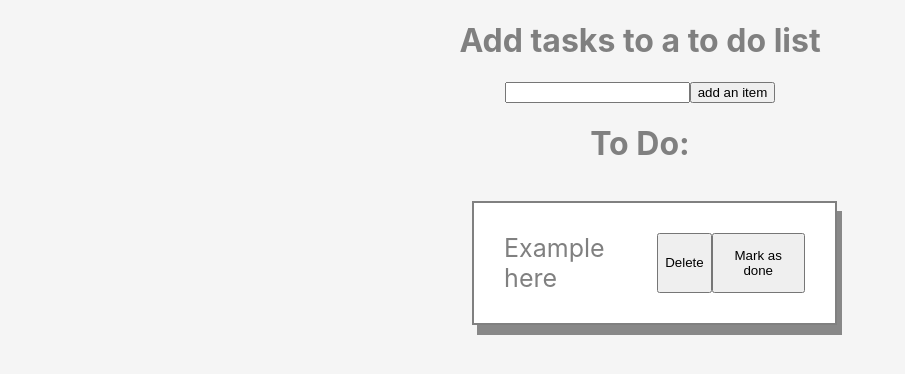
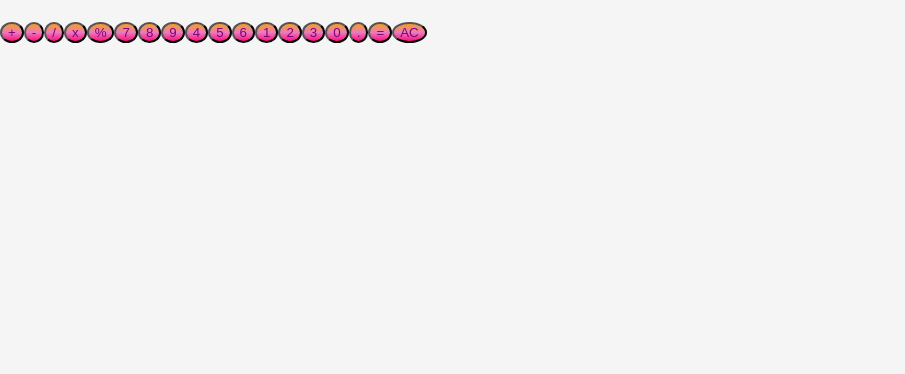
Before and after one commit to anastasia-pan/shoppingList, a React (Create React App) app: page / in a window 1280 px wide. Shown: the top 374 px of the page, without its empty margins (0-905 px from the left). Built offline with nearby package versions, Linux system fonts and the light colour scheme.

Commit message:
deployment

```diff
--- /dev/null
+++ b/src/Calculator.js
@@ -0,0 +1,85 @@
+import { evaluate } from "mathjs";
+import { useState } from "react";
+import "./calculator.css";
+
+const Calculator = () => {
+  const numbers = [
+    "+",
+    "-",
+    "/",
+    "x",
+    "%",
+    "7",
+    "8",
+    "9",
+    "4",
+    "5",
+    "6",
+    "1",
+    "2",
+    "3",
+    "0",
+    ".",
+  ];
+
+  //   "=",
+  //   "AC",
+
+  const [userInput, setUserInput] = useState("");
+  const [userTotal, setUserTotal] = useState([]);
+  const [title, setTitle] = useState("");
+
+  const getValue = (value) => {
+    let x = `${userInput}${value}`;
+    setTitle(x);
+  };
+  const getTotal = (userInput) => {
+    console.log(userInput);
+    let total = evaluate(userInput);
+    setUserInput(total);
+    setTitle(total);
+  };
+
+  const clearInput = () => {
+    setUserInput("");
+    setTitle(userInput);
+  };
+
+  const playClick = () => {
+    const click = "./sounds/click";
+    click.play();
+  };
+
+  return (
+    <>
+      <h1>{title}</h1>
+      <div>
+        {numbers.map((number, index) => (
+          <Button key={index} number={number} getValue={getValue} />
+        ))}
+        <button onClick={getTotal}> = </button>
+        <button onClick={clearInput}> AC </button>
+      </div>
+    </>
+  );
+};
+
+const Button = (props) => {
+  const handleClick = (event) => {
+    props.getValue(event.target.value);
+  };
+
+  return (
+    <>
+      <button value={props.number} onClick={handleClick}>
+        {props.number}
+      </button>
+    </>
+  );
+};
+
+const Head = (props) => {
+  return <></>;
+};
+
+export default Calculator;
--- /dev/null
+++ b/src/calculator.css
@@ -0,0 +1,28 @@
+button {
+  border-radius: 50%;
+  background: hsla(333, 100%, 53%, 1);
+
+  background: linear-gradient(
+    90deg,
+    hsla(333, 100%, 53%, 1) 0%,
+    hsla(325, 71%, 70%, 1) 50%,
+    hsla(33, 94%, 57%, 1) 100%
+  );
+
+  background: -moz-linear-gradient(
+    90deg,
+    hsla(333, 100%, 53%, 1) 0%,
+    hsla(325, 71%, 70%, 1) 50%,
+    hsla(33, 94%, 57%, 1) 100%
+  );
+
+  background: -webkit-linear-gradient(
+    90deg,
+    hsla(333, 100%, 53%, 1) 0%,
+    hsla(325, 71%, 70%, 1) 50%,
+    hsla(33, 94%, 57%, 1) 100%
+  );
+  color: purple;
+
+  filter: progid: DXImageTransform.Microsoft.gradient( startColorstr="#FF0F7B", endColorstr="#E97CBB", GradientType=1 );
+}
--- a/src/index.js
+++ b/src/index.js
@@ -4,5 +4,5 @@ import "./index.css";
 import App from "./App";
 import reportWebVitals from "./reportWebVitals";
 import ShoppingList from "./ShoppingList";
-
-ReactDOM.render(<ShoppingList />, document.getElementById("root"));
+import Calculator from "./Calculator";
+ReactDOM.render(<Calculator />, document.getElementById("root"));
```
Also changed, not shown: package.json (+6 -1 lines), src/scratch.js (+5 -5 lines), 2 other files (tests, documents, lock files or other folders).
